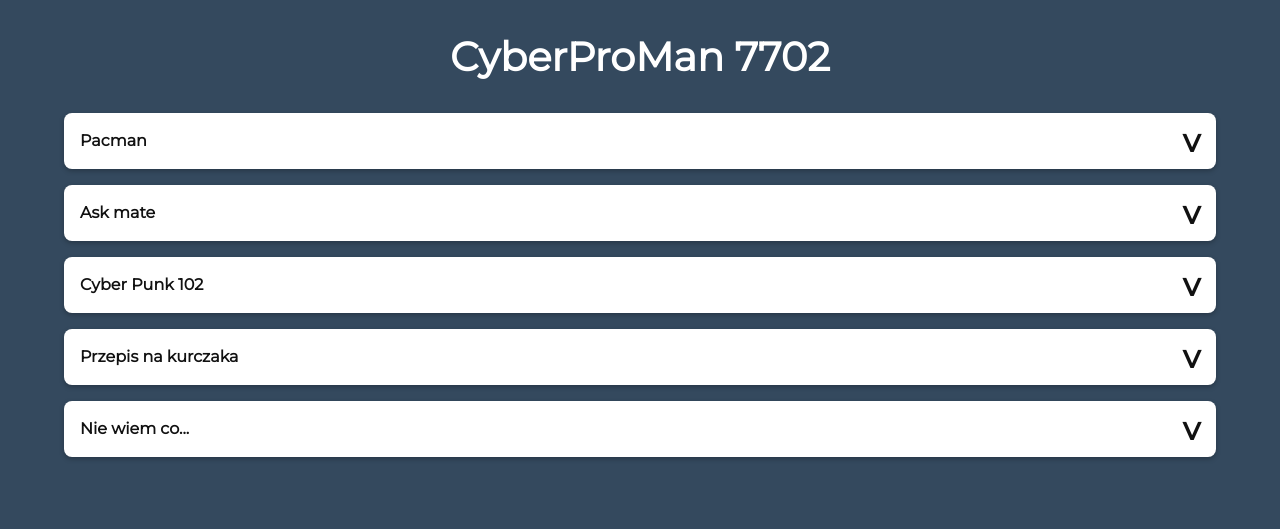
After one commit to xtarzyk/ProMan, a Flask app: template templates/layout.html in a window 1280 px wide. The commit adds this page. Shown: the top 529 px of the page. Run offline with Flask 2, Linux system fonts and the light colour scheme; the template is opened without the code that fills it, so the values that code supplies are empty; parts of the project's set-up code (start-up, migrations or seed data) failed here and were passed over.

Commit message:
- basic layout for webpage

```diff
--- /dev/null
+++ b/static/css/layout.css
@@ -0,0 +1,78 @@
+@import url('https://fonts.googleapis.com/css?family=Montserrat');
+
+* {
+  margin: 0;
+  padding: 0;
+  box-sizing: border-box;
+}
+body {
+  font-family: 'Montserrat', sans-serif;
+  background-color: #34495e;
+  color: #fff;
+}
+h1 {
+  text-align: center;
+  margin: 2rem 0;
+  font-size: 2.5rem;
+}
+
+.accordion {
+  width: 90%;
+  /* max-width: 1920px; */
+  margin: 2rem auto;
+}
+.accordion-item {
+  background-color: #fff;
+  color: #111;
+  margin: 1rem 0;
+  border-radius: 0.5rem;
+  box-shadow: 0 2px 5px 0 rgba(0,0,0,0.25);
+}
+.accordion-item-header {
+  padding: 0.5rem 3rem 0.5rem 1rem;
+  min-height: 3.5rem;
+  line-height: 1.25rem;
+  font-weight: bold;
+  display: flex;
+  align-items: center;
+  position: relative;
+  cursor: pointer;
+}
+.accordion-item-header::after {
+  /* content: "\002B"; */
+  content: "v";
+  font-size: 2rem;
+  position: absolute;
+  right: 1rem;
+}
+.accordion-item-header.active::after {
+  /* content: "\2212"; */
+  content: "^";
+}
+.accordion-item-body {
+  max-height: 0;
+  overflow: hidden;
+  transition: max-height 0.2s ease-out;
+}
+.accordion-item-body-content {
+  padding: 1rem;
+  line-height: 1.5rem;
+  border-top: 1px solid;
+  border-image: linear-gradient(to right, transparent, #34495e, transparent) 1;
+}
+
+@media(max-width:767px) {
+  html {
+    font-size: 14px;
+  }
+}
+
+.small_box1
+{
+    float: left;
+    width: 25%;
+    height: 200px;
+    background-color: rgb(41, 88, 97);
+    border: 3px solid black;
+    text-align: center;
+}
--- /dev/null
+++ b/static/js/layout.js
@@ -0,0 +1,24 @@
+const accordionItemHeaders = document.querySelectorAll(".accordion-item-header");
+
+accordionItemHeaders.forEach(accordionItemHeader => {
+    accordionItemHeader.addEventListener("click", event => {
+
+        // Uncomment in case you only want to allow for the display of only one collapsed item at a time!
+
+        // const currentlyActiveAccordionItemHeader = document.querySelector(".accordion-item-header.active");
+        // if(currentlyActiveAccordionItemHeader && currentlyActiveAccordionItemHeader!==accordionItemHeader) {
+        //   currentlyActiveAccordionItemHeader.classList.toggle("active");
+        //   currentlyActiveAccordionItemHeader.nextElementSibling.style.maxHeight = 0;
+        // }
+
+        accordionItemHeader.classList.toggle("active");
+        const accordionItemBody = accordionItemHeader.nextElementSibling;
+        if (accordionItemHeader.classList.contains("active")) {
+            accordionItemBody.style.maxHeight = accordionItemBody.scrollHeight + "px";
+        }
+        else {
+            accordionItemBody.style.maxHeight = 0;
+        }
+
+    });
+});
--- /dev/null
+++ b/templates/layout.html
@@ -0,0 +1,80 @@
+<!DOCTYPE html>
+<html lang="en">
+    <head>
+        <meta charset="UTF-8">
+        <meta name="viewport" content="width=device-width, initial-scale=1.0">
+        <meta http-equiv="X-UA-Compatible" content="ie=edge">
+        <title>ProMan</title>
+
+        <link rel="shortcut icon" href="{{ url_for('static', filename='favicon/favicon.ico') }}">
+        <link rel="icon" type="image/png" sizes="32x32" href="{{ url_for('static', filename='favicon/favicon-32x32.png') }}">
+        <link rel="icon" type="image/png" sizes="96x96" href="{{ url_for('static', filename='favicon/favicon-96x96.png') }}">
+        <link rel="icon" type="image/png" sizes="16x16" href="{{ url_for('static', filename='favicon/favicon-16x16.png') }}">
+
+        <!-- <link rel="stylesheet" type="text/css" href="{{ url_for('static', filename='css/main.css') }}"> -->
+        <!-- <link rel="stylesheet" type="text/css" href="/static/css/main.css"> -->
+        <link rel="stylesheet" type="text/css" href="/static/css/layout.css">
+        <!-- <script type="module" src="{{ url_for('static', filename='js/main.js') }}" defer></script> -->
+        <script src="/static/js/layout.js" defer></script>
+    </head>
+    <body>
+<h1>CyberProMan 7702</h1>
+
+<div class="accordion">
+    <div class="accordion-item">
+        <div class="accordion-item-header">
+           Pacman
+        </div>
+        <div class="accordion-item-body">
+            <div class="accordion-item-body-content">
+                Pacman test
+            </div>
+        </div>
+    </div>
+    <div class="accordion-item">
+        <div class="accordion-item-header">
+            Ask mate
+        </div>
+        <div class="accordion-item-body">
+            <div class="accordion-item-body-content">
+                Ask mate test
+            </div>
+        </div>
+    </div>
+    <div class="accordion-item">
+        <div class="accordion-item-header">
+            Cyber Punk 102
+        </div>
+        <div class="accordion-item-body">
+            <div class="accordion-item-body-content">
+                <div class="small_box1">To do</div>
+                <div class="small_box1">In Problems</div>
+                <div class="small_box1">Status</div>
+                <div class="small_box1">Done</div>
+            </div>
+        </div>
+    </div>
+    <div class="accordion-item">
+        <div class="accordion-item-header">
+            Przepis na kurczaka
+        </div>
+        <div class="accordion-item-body">
+            <div class="accordion-item-body-content">
+                Dodaj jeśli znasz.
+            </div>
+        </div>
+    </div>
+    <div class="accordion-item">
+        <div class="accordion-item-header">
+            Nie wiem co...
+        </div>
+        <div class="accordion-item-body">
+            <div class="accordion-item-body-content">
+                ...
+            </div>
+        </div>
+    </div>
+</div>
+
+    </body>
+</html>
```
Also changed, not shown: static/css/main.css (+101 -1 lines), templates/index.html (+4 -4 lines), static/js/main.js (line endings or trailing spaces).
